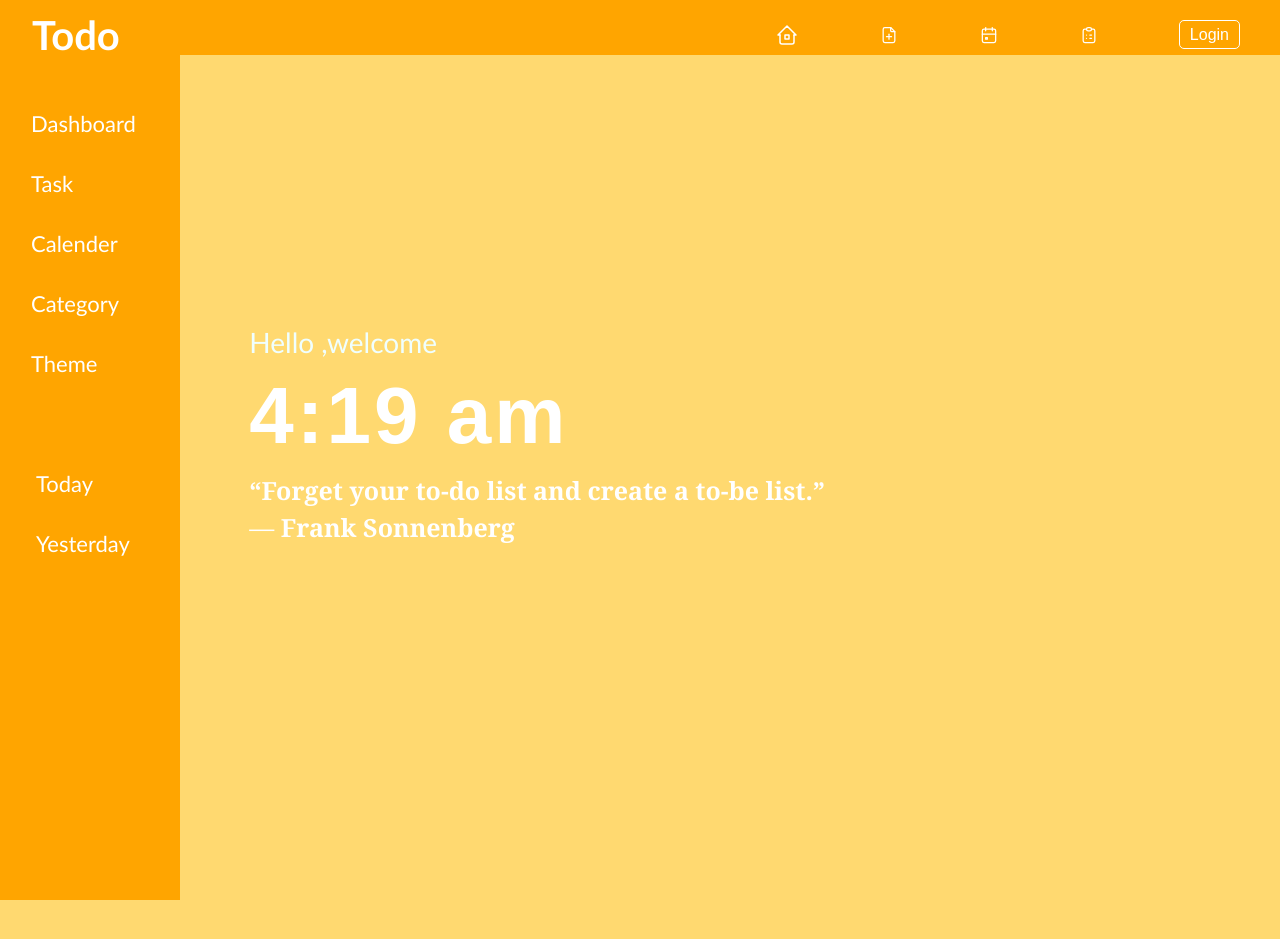
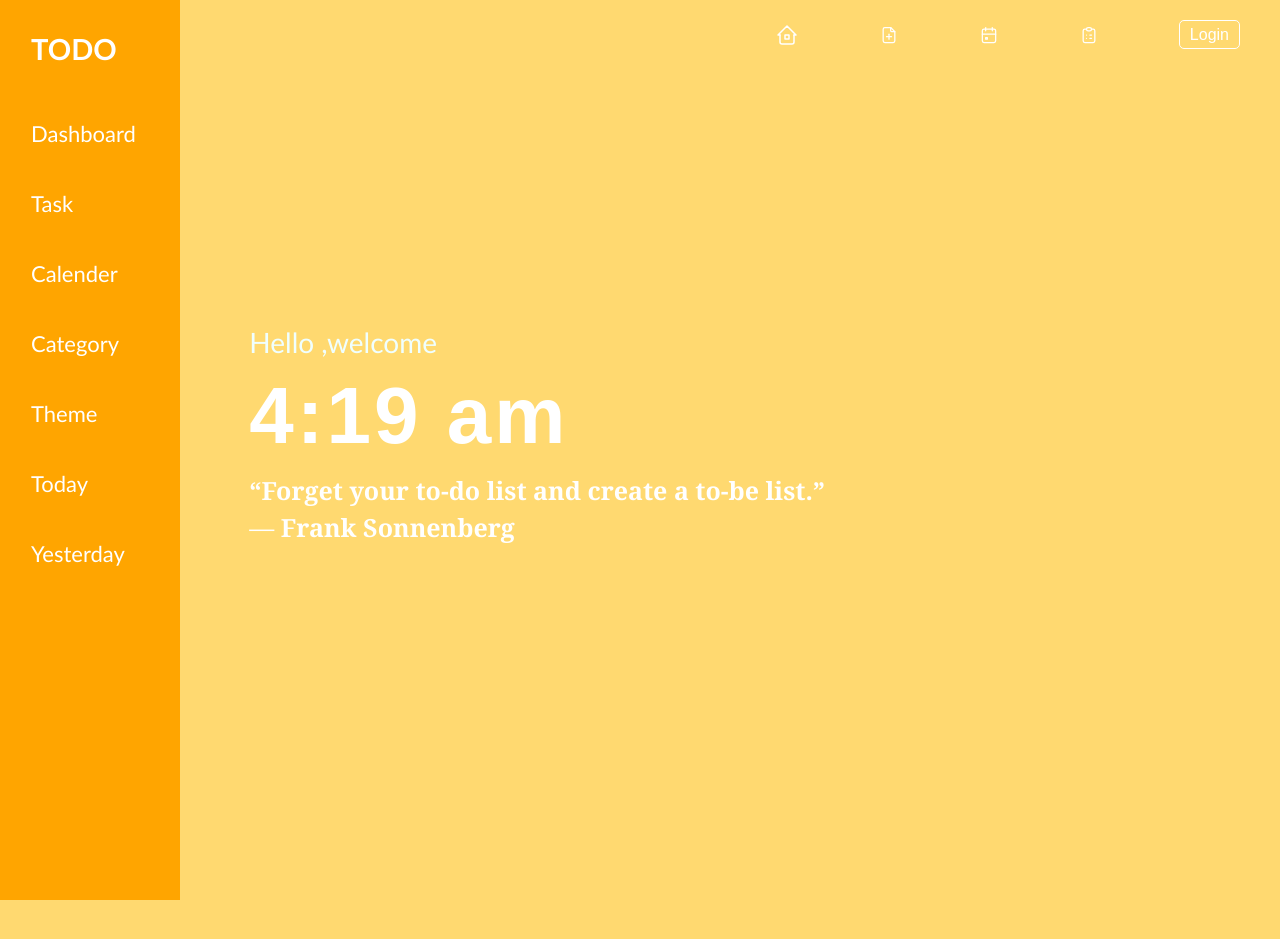
Before and after one commit to iamaswathisnair/originalprjct-aswathi, a Django app: page / in a window 1280 px wide. Shown: the top 939 px of the page. Run offline with Django 3.2, Linux system fonts and the light colour scheme; data comes from the database, SQL or seed files in the repository.

Commit message:
ADDING CHANGRD

```diff
--- a/todoapp/page_app/static/css/style.css
+++ b/todoapp/page_app/static/css/style.css
@@ -14,7 +14,6 @@ body {
 h6 {
   color: red;
   font-family: Impact, Haettenschweiler, "Arial Narrow Bold", sans-serif;
-
 }
 
 h3 {
@@ -29,7 +28,6 @@ h3 {
   width: 100%;
   z-index: 10;
   justify-content: space-between;
-  background-color: #fba62f;
   align-items: center;
 }
 
@@ -42,7 +40,6 @@ h3 {
 .navbar-brand {
   padding-left: 12px;
   padding-top: 15px;
-
 }
 
 .navbar-cls ul {
@@ -51,11 +48,10 @@ h3 {
   align-items: center;
   /* background-color: crimson; */
   margin-top: 30px;
-
 }
 
 .navbar-cls li {
-  margin: 20px;
+  margin: 20px 20px;
   /* background-color:darkgreen */
 }
 
@@ -76,9 +72,8 @@ h3 {
 }
 
 .my-nav {
-  margin-top: 60px;
+  /* margin-top: 60px; */
   margin-left: 5px;
-
 }
 
 /* dashboard */
@@ -107,7 +102,6 @@ h3 {
 .nav-item a svg {
   margin-right: 30px;
   margin-left: 38px;
-
 }
 .sidebar {
   position: relative;
@@ -116,8 +110,7 @@ h3 {
 }
 
 .nav-link:hover {
-
-  color:black;
+  color: wheat;
 }
 
 .login-btn {
@@ -127,22 +120,31 @@ h3 {
   border-radius: 5px;
 }
 
-.black-bar{
+.black-bar {
   background-color: rgb(3, 3, 3);
 }
 
-.grey-bar{
+.grey-bar {
   background-color: grey;
 }
 
-.green-bar{
+.green-bar {
   background-color: green;
 }
 
-.pink-bar{
+.pink-bar {
   background-color: rgb(255, 100, 126);
 }
 
-.black-bar{
+.black-bar {
   background-color: black;
 }
+
+.sidebar li {
+  margin-bottom: 10px;
+}
+
+.sidebar-top {
+  position: relative;
+  z-index: 10;
+}
--- a/todoapp/page_app/templates/base.html
+++ b/todoapp/page_app/templates/base.html
@@ -22,7 +22,7 @@
     <title>{% block title %} {% endblock title %}</title>
   </head>
   <body style="background-color:{% if theme == 'red' %} #ff8686; {% elif theme == 'blue' %} #aaaaff; {% elif theme == 'green' %} #fba62f; {% endif %}" class="img-todo">
-    <nav class="navbar-cls" style="background-color:{{theme}}">
+    <nav class="navbar-cls" style="background-color:#FFD970">
       <a class="navbar-brand"  href="{% url 'home' %}">
         Todo</a>
         <ul>
@@ -89,11 +89,16 @@
           {% endif %}
         </ul>
     </nav>
-    <div class="container-fluid mt-2">
+    <div class="container-fluid mt-2 sidebar-top">
       <div class="row">
         <nav class="col-md-2 d-none d-md-block  sidebar mt-5 fixed " >
           <div style="width:180px;background-color:{{theme}};" class="sidebar position-fixed pt-2 fixed border-nav ">
             <ul class="nav flex-column my-nav">
+              <li class="nav-item" style="position:relative;top:-15px">
+                <a style="font-size:29px !important;font-weight:bold;" class="nav-link active side-bar-li" href="{% url 'home' %}">
+                  TODO
+                </a>
+              </li>
               <li class="nav-item">
                 <a class="nav-link active side-bar-li" href="{% url 'home' %}">
                   Dashboard
@@ -119,9 +124,6 @@
                   Theme
                 </a>
               </li>
-            </ul>
-            <div class="today">
-            <ul class="nav flex-column mb-2 my-nav" >
               <li class="nav-item" >
                 <a class="nav-link" href="{% url 'today' %}">
 
@@ -135,7 +137,6 @@
                 </a>
               </li>
             </ul>
-          </div>
           </div>
         </nav>
         <main role="main" class="col-md-9 ml-sm-auto col-lg-10 pt-5 px-4">
```
